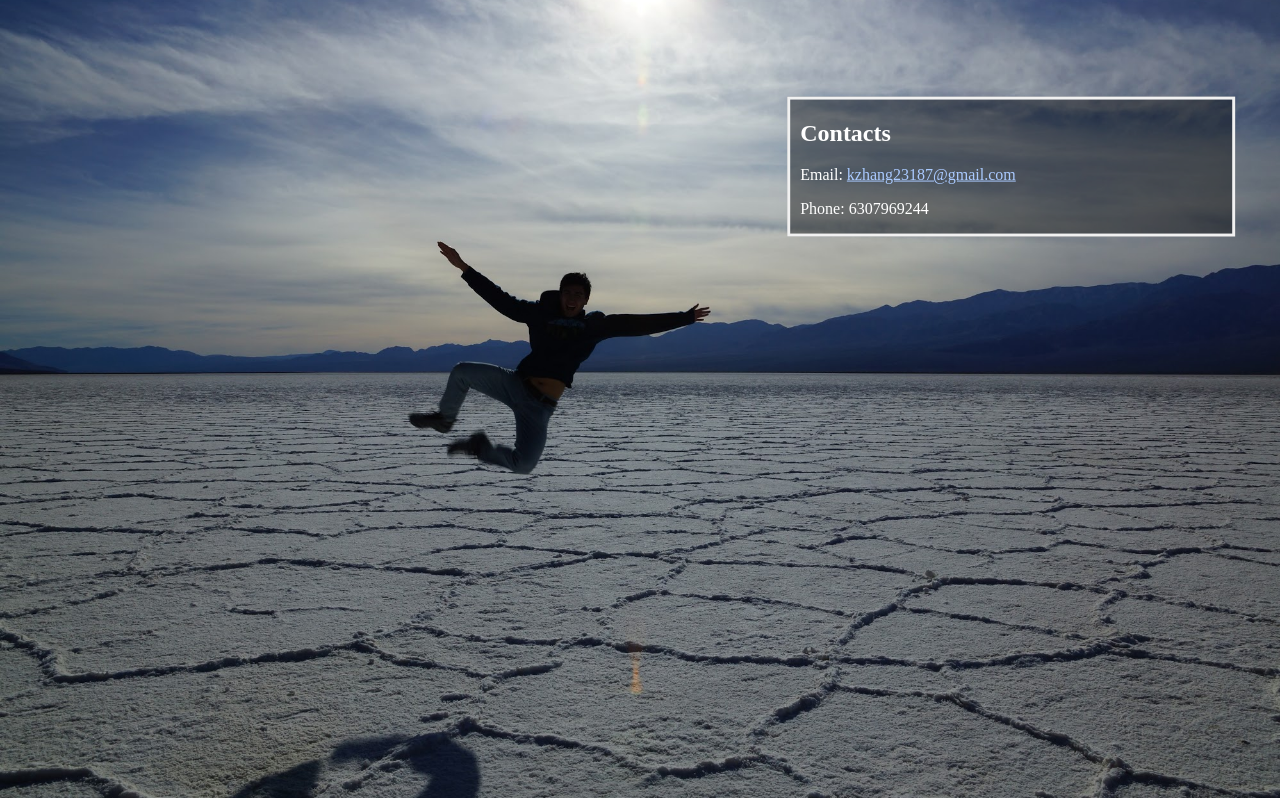
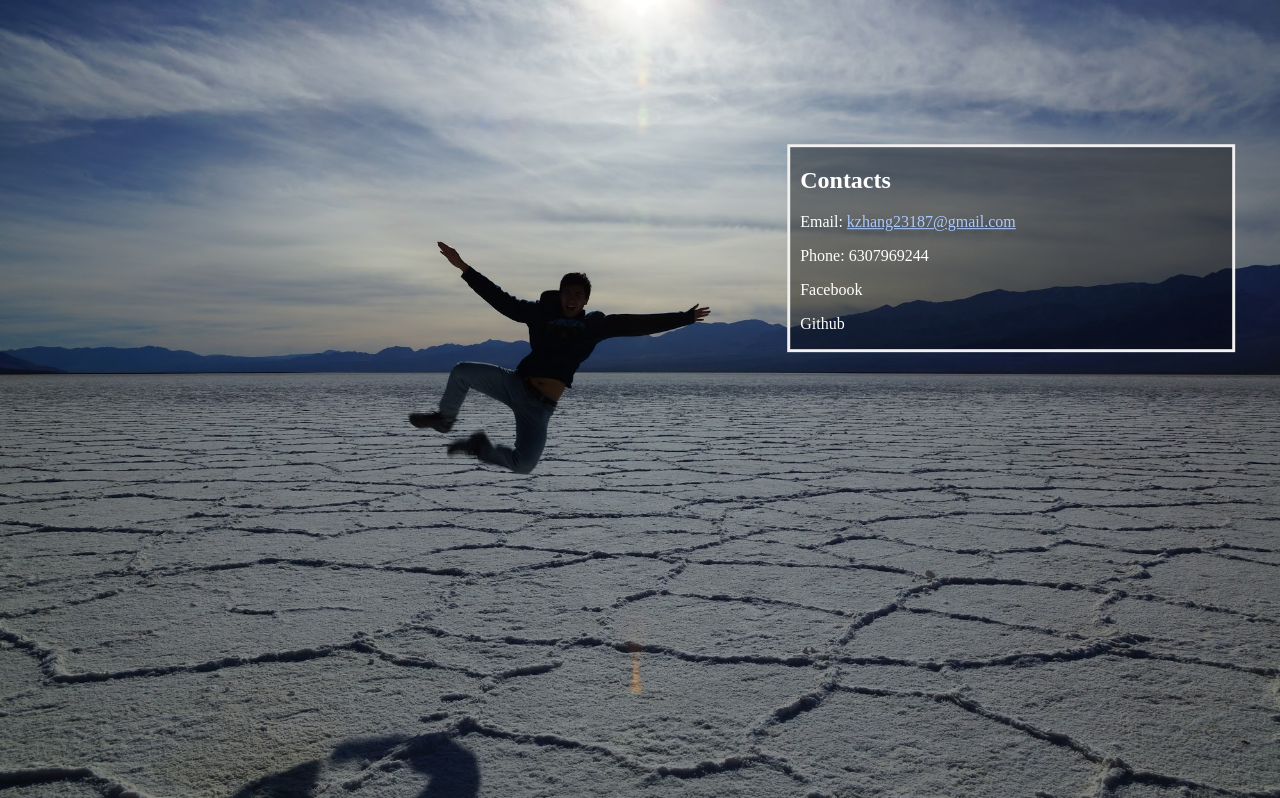
Before and after one commit to kzhang23187/kzhang23187.github.io, a plain HTML site: page index.html in a window 1280 px wide. Shown: the part 2777-3575 px from the top of the page. Drawn offline with nearby package versions, Linux system fonts and the light colour scheme.

Commit message:
Minor edits to contacts

```diff
--- a/index.html
+++ b/index.html
@@ -129,6 +129,8 @@ $(document).ready(function(){
     <h2>Contacts</h2>
     <p>Email: <a href="https://mail.google.com/mail/?view=cm&fs=1&to=ekzhang23187@gmail.com">kzhang23187@gmail.com</a></p>
     <p>Phone: 6307969244</p>
+    <p>Facebook</p>
+    <p>Github</p>
   </div>
 </div>
 
```
